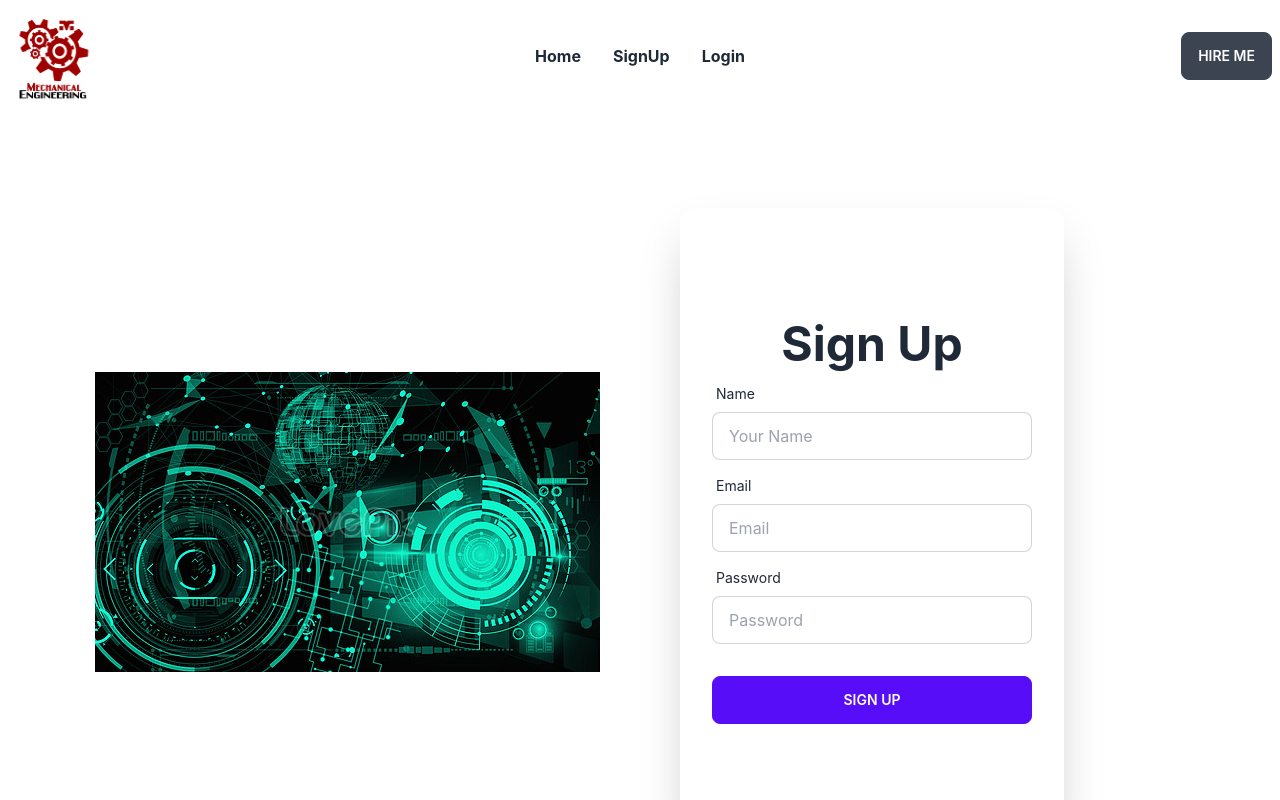
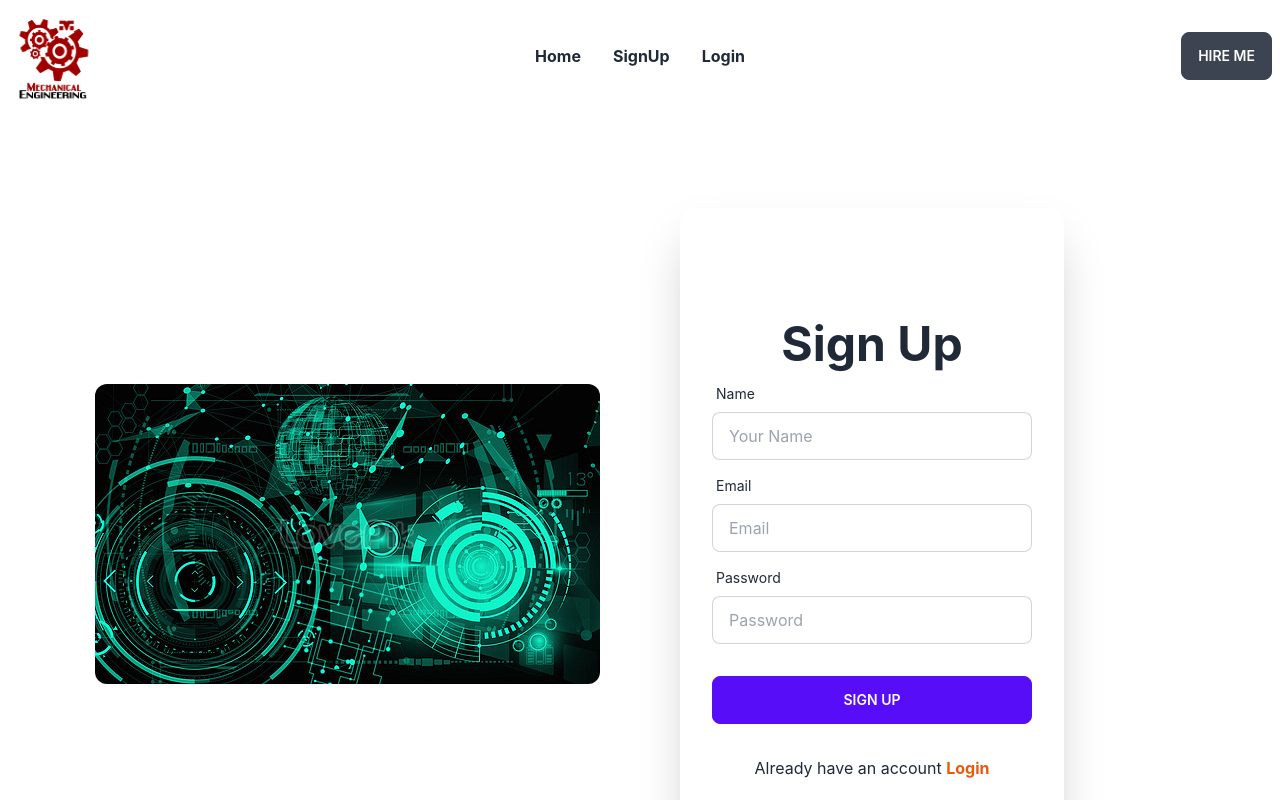
Before and after one commit to mnalambd09/mechanical-engineering-service-review, a React (Create React App) app: page /signup in a window 1280 px wide. Shown: the top 800 px of the page. Built offline with nearby package versions, Linux system fonts and the light colour scheme.

Commit message:
signup page created

```diff
--- a/src/Pages/Login/Login.js
+++ b/src/Pages/Login/Login.js
@@ -54,7 +54,7 @@ const Login = () => {
             <div className="hero w-full my-20">
                 <div className="hero-content grid gap-20 md:grid-cols-2 flex-col lg:flex-row">
                     <div className="text-center lg:text-left">
-                        <img className='w-full' src={img} alt="" />
+                        <img className='w-full rounded rounded-xl' src={img} alt="" />
                     </div>
                     <div className="card flex-shrink-0 w-full max-w-sm shadow-2xl bg-base-100 py-20">
                         <form onSubmit={handleLogin} className="card-body">
--- a/src/Pages/SignUp/SignUp.js
+++ b/src/Pages/SignUp/SignUp.js
@@ -1,4 +1,5 @@
 import React, { useContext } from 'react';
+import { Link } from 'react-router-dom';
 import image from '../../assets/images/login/signup.jpg';
 // import { AuthContext } from '../../Context/AuthProvider/AuthProvider';
 const SignUp = () => {
@@ -24,7 +25,7 @@ const SignUp = () => {
         <div className="hero w-full my-20">
             <div className="hero-content grid gap-20 md:grid-cols-2 flex-col lg:flex-row">
                 <div className="text-center lg:text-left">
-                    <img className='w-full' src={image} alt="" />
+                    <img className='w-full rounded rounded-xl' src={image} alt="" />
                 </div>
                 <div className="card flex-shrink-0 w-full max-w-sm shadow-2xl bg-base-100 py-20">
                     <form onSubmit={handleSignup} className="card-body">
@@ -54,7 +55,7 @@ const SignUp = () => {
 
                         </div>
                     </form>
-                    {/* <p className='text-center'>Already have an account <Link className='text-orange-600 font-bold' to='/login'>Login</Link></p> */}
+                    <p className='text-center'>Already have an account <Link className='text-orange-600 font-bold' to='/login'>Login</Link></p>
                 </div>
             </div>
         </div>
```
